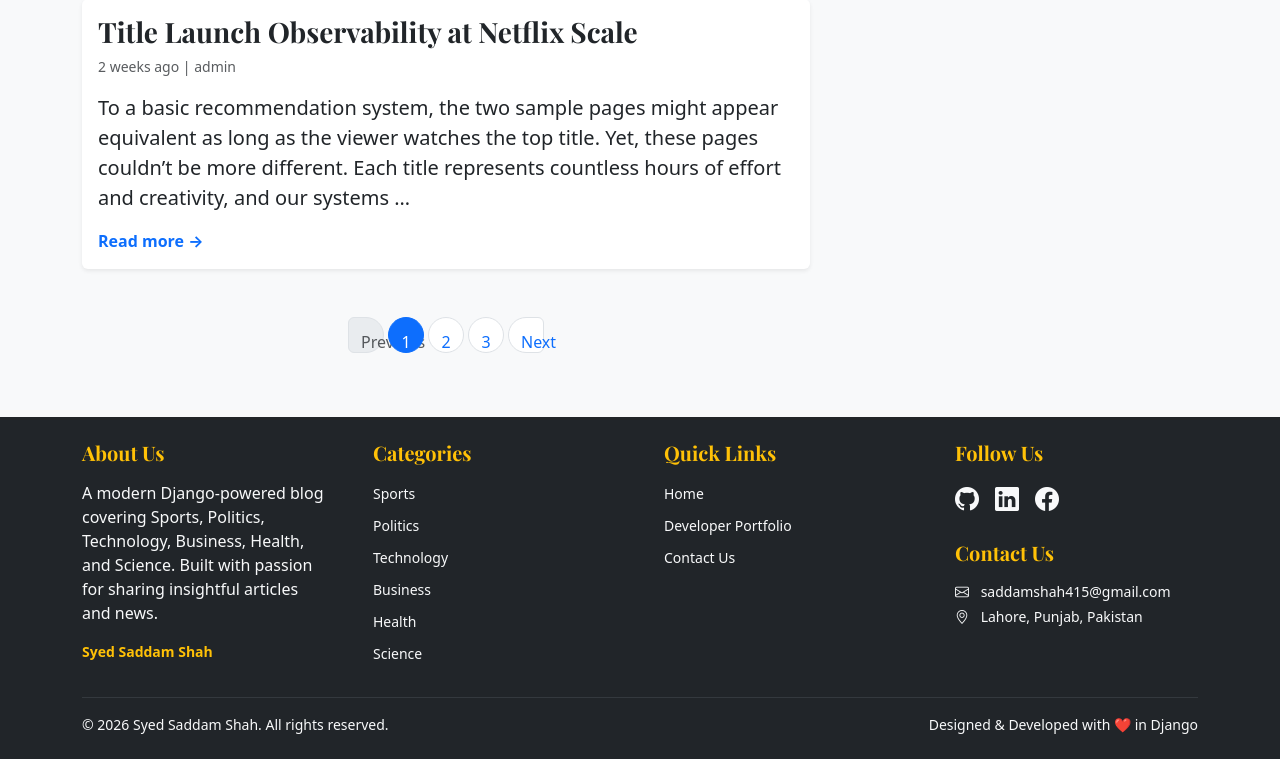
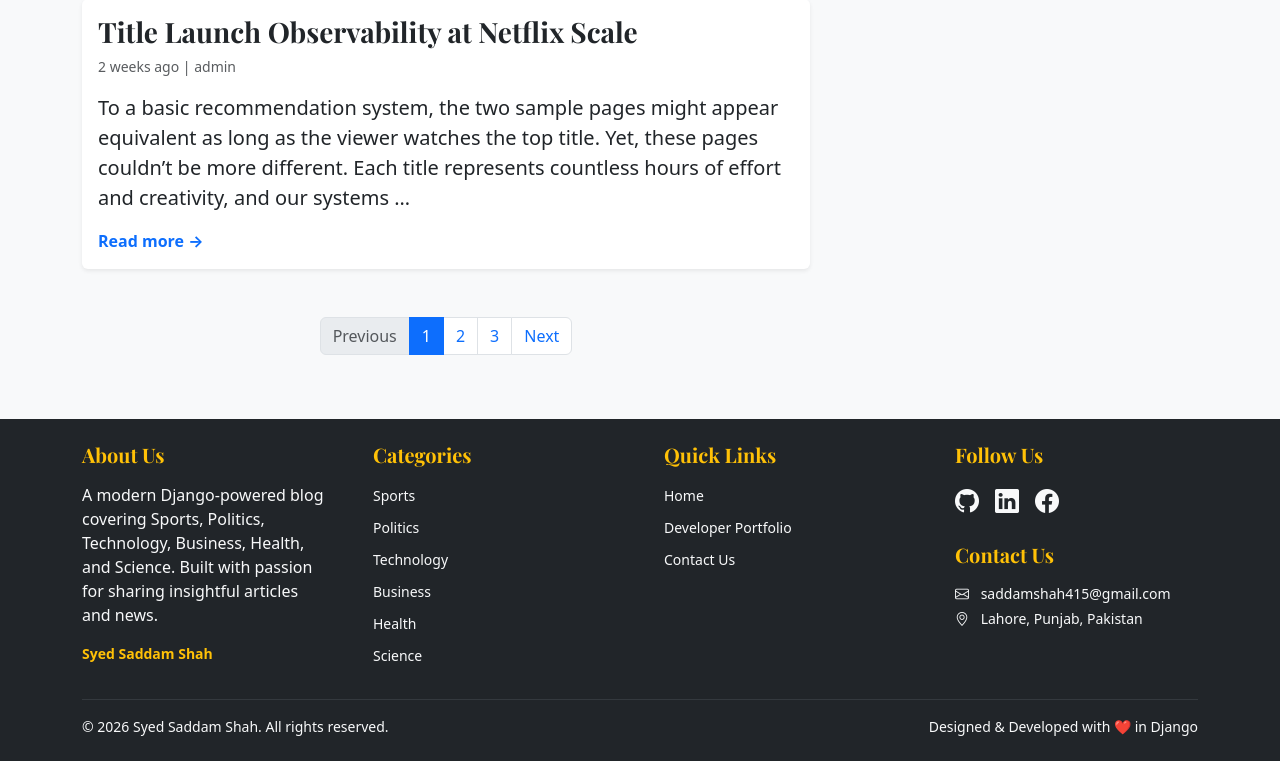
Before and after one commit to SaddamShah92/django-blog, a Django app: page / in a window 1280 px wide. Shown: the part 2828-3589 px from the top of the page. Run offline with Django 5.2, Linux system fonts and the light colour scheme; data comes from the database, SQL or seed files in the repository.

Commit message:
Initiate README

```diff
--- a/blog_main/static/css/blog.css
+++ b/blog_main/static/css/blog.css
@@ -122,12 +122,3 @@ h1, h2, h3, h4, h5, h6 {
 .logo svg text:last-of-type {
     fill: #9ca3af;
 }
-
-.pagination .page-link {
-    margin: 0 5px;
-    border-radius: 50%;
-    width: 36px;
-    height: 36px;
-    line-height: 36px;
-    text-align: center;
-}
```
Also changed, not shown: README.md (added).
